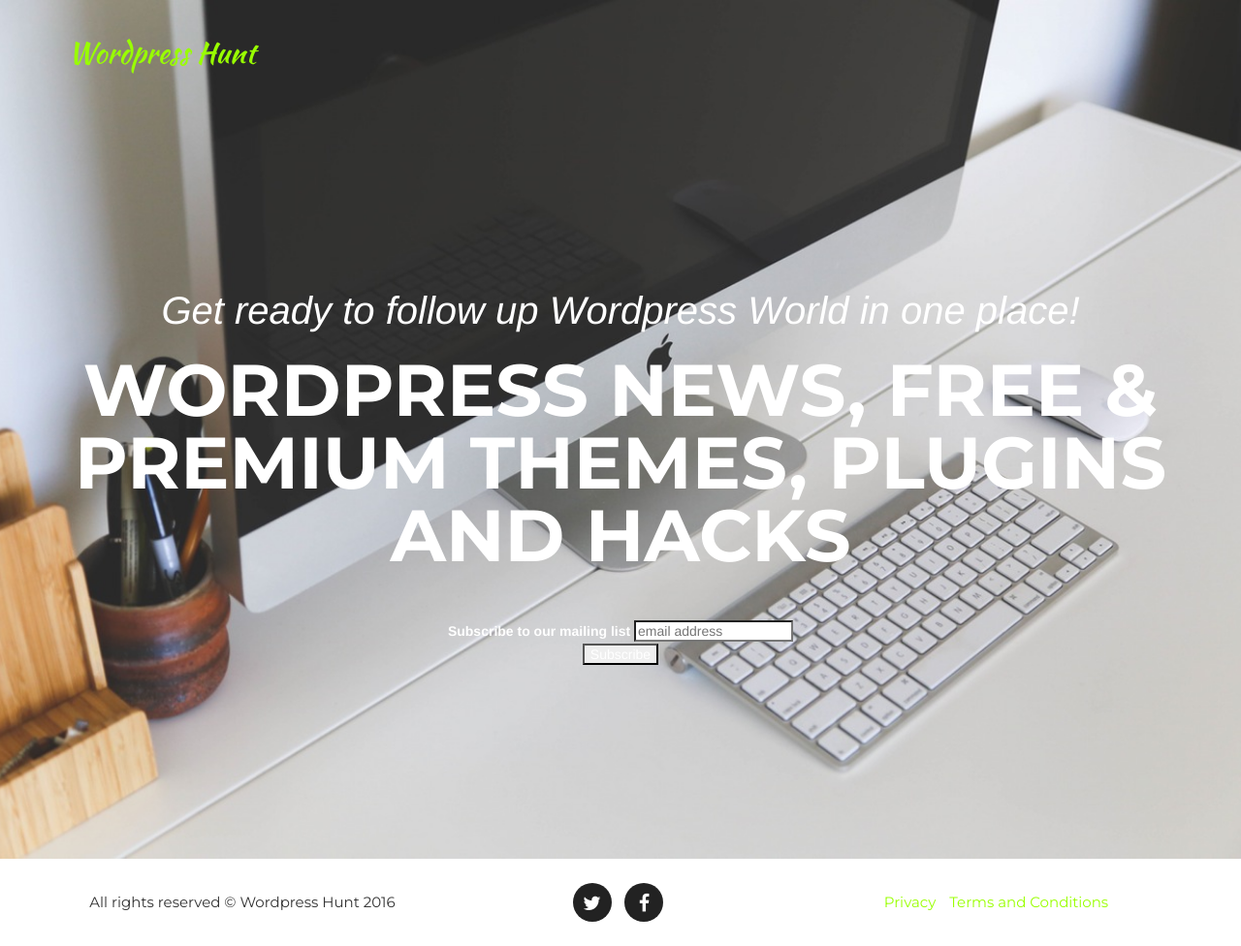
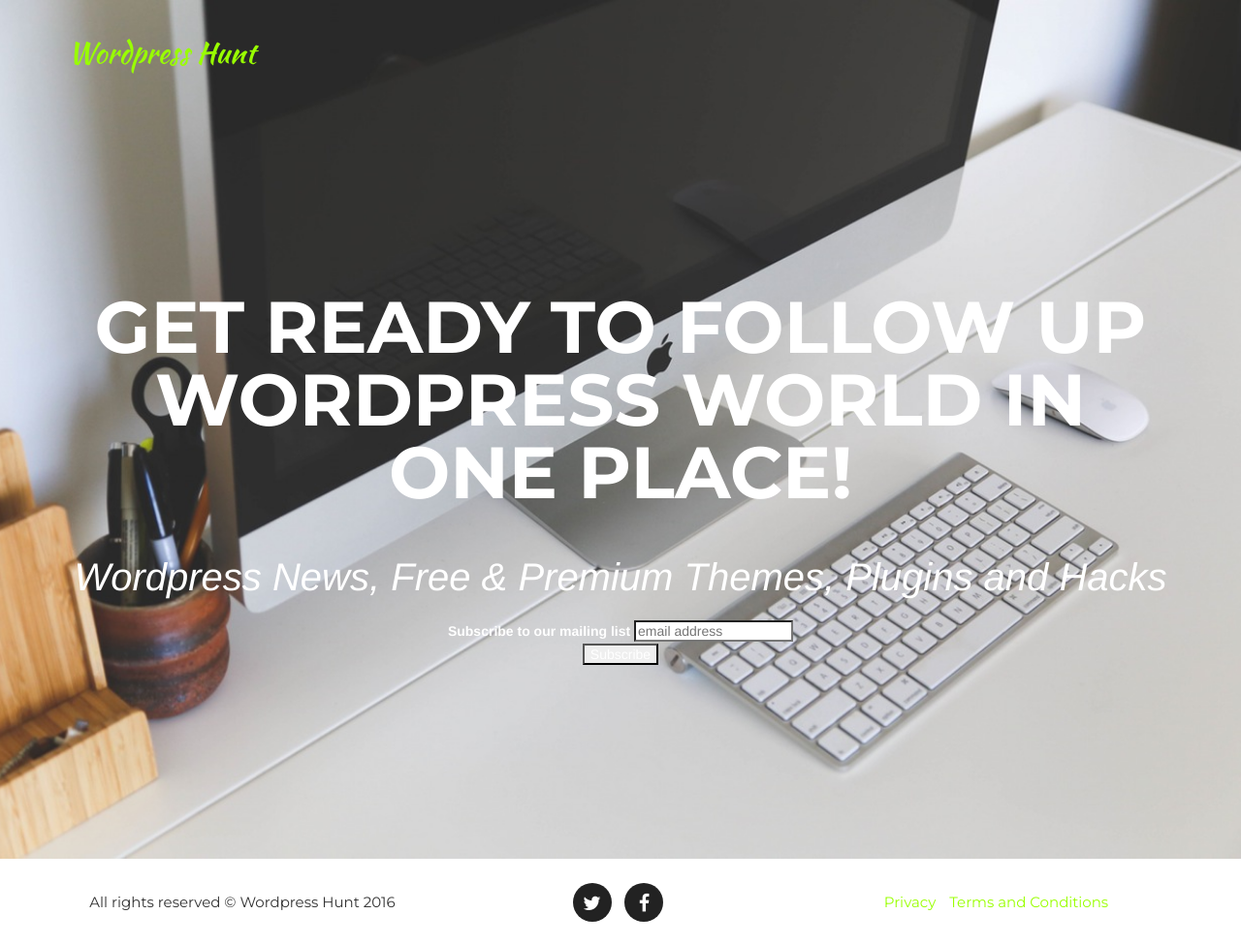
Before and after one commit to whicher/wp, a Jekyll site: the page built from index.html, in a window 1280 px wide and 976 px high. Shown: the whole window at 97% size. Built offline with Jekyll 4.4.1, drawn with Linux system fonts in a browser that asks for light colours; some web fonts are replaced; comment, search, counter and statistics services are not loaded.

```diff
--- a/_includes/header.html
+++ b/_includes/header.html
@@ -41,8 +41,8 @@
     <header>
         <div class="container">
             <div class="intro-text">
-                <div class="intro-lead-in">{{site.description}}</div>
-                <div class="intro-heading">{{site.sub_description}}</div>
+                <div class="intro-heading">{{site.description}}</div>
+                <div class="intro-lead-in">{{site.sub_description}}</div>
                 <!-- <a href="#services" class="page-scroll btn btn-xl">Need more details!</a> -->
                 <div class="row">
                   <!-- Begin MailChimp Signup Form -->
```
